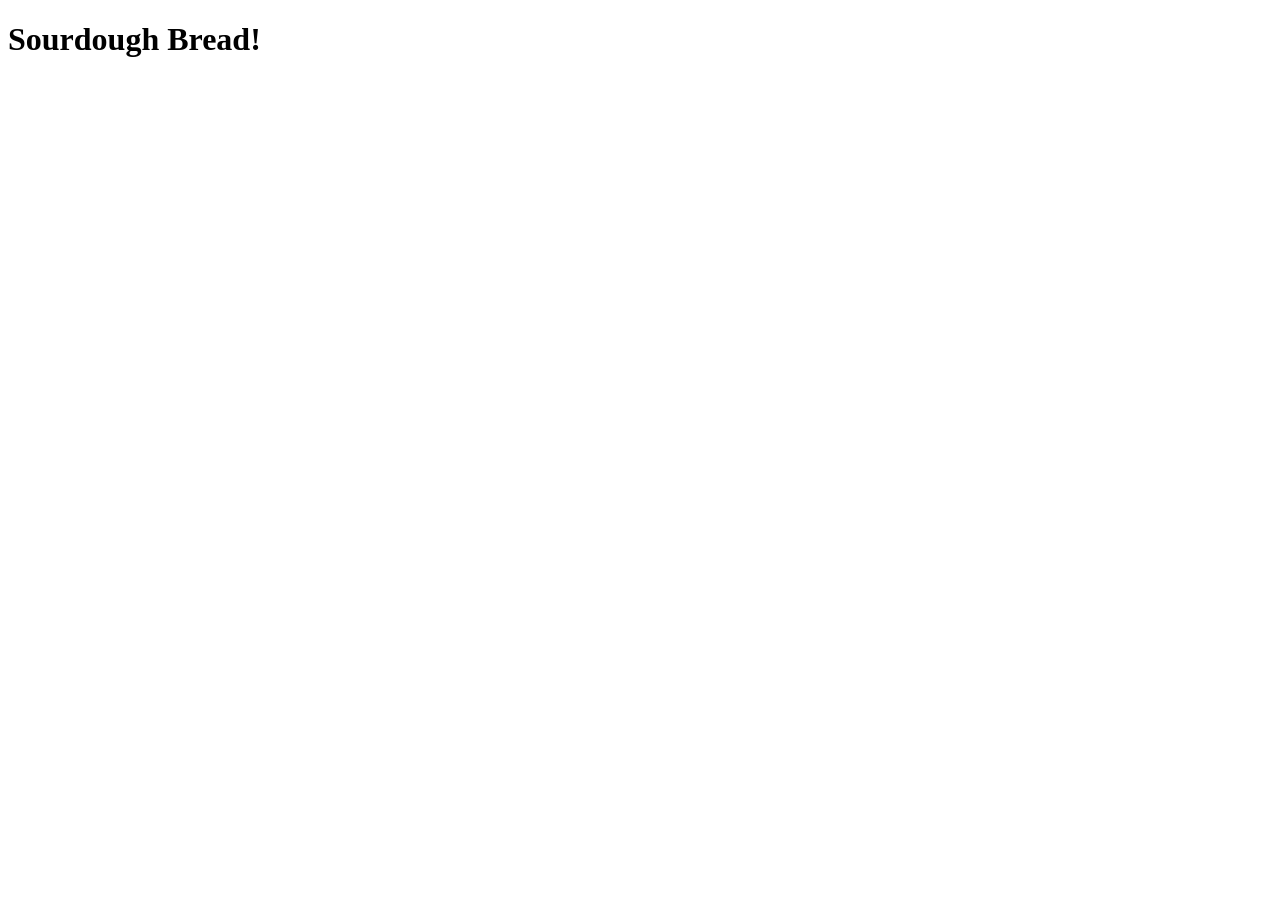
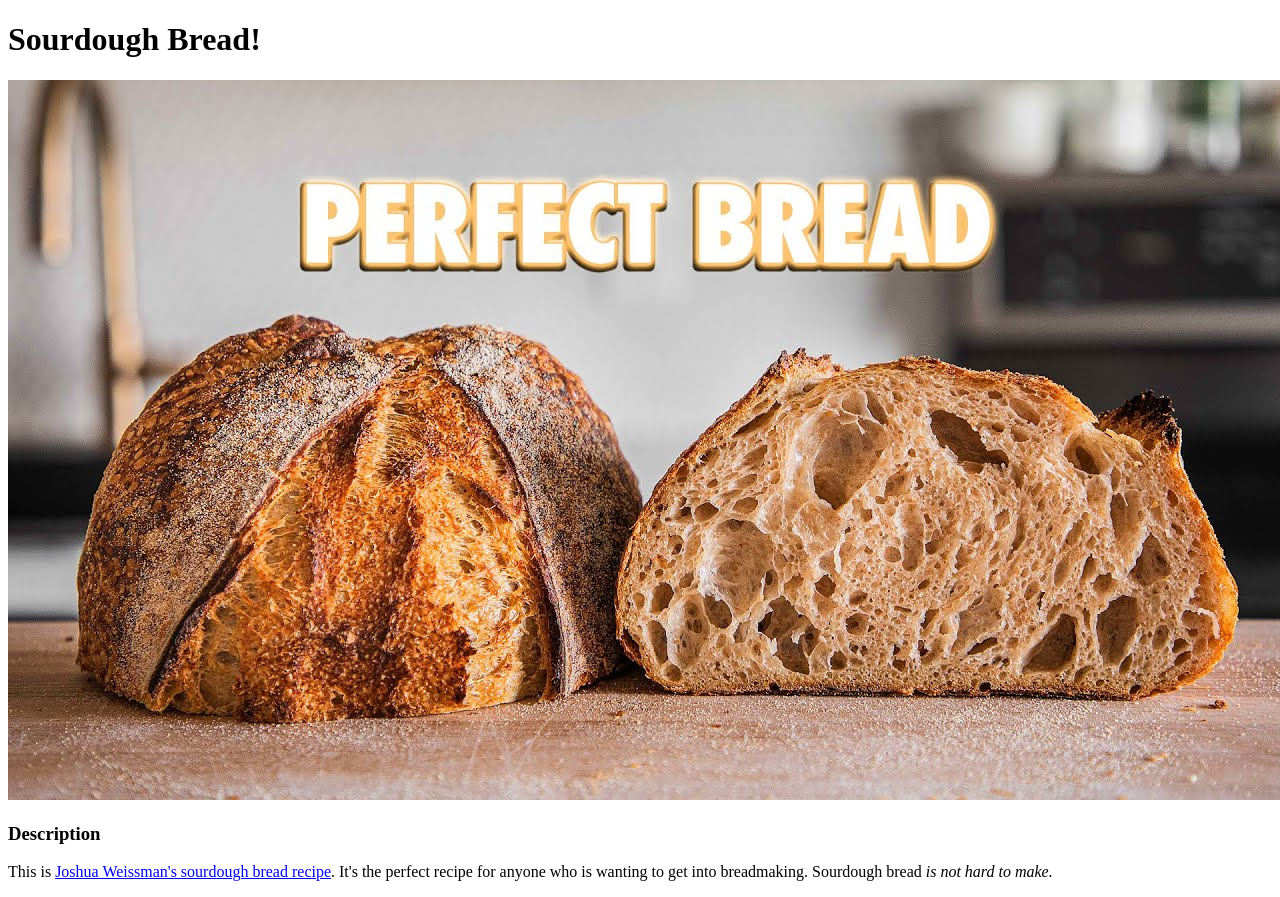
Before and after one commit to kneevin/odin-recipes, a plain HTML site: page recipes/sourdoughbread.html in a window 1280 px wide. Before the commit the page ends 800 px from the top, so only its background shows below. Drawn offline with Linux system fonts and the light colour scheme.

Commit message:
Added description for sourdough bread recipe and also an image of it.

```diff
--- a/recipes/sourdoughbread.html
+++ b/recipes/sourdoughbread.html
@@ -8,6 +8,12 @@
 
 <body>
     <h1>Sourdough Bread!</h1>
+    <img src='../images/bread.jpeg'>
+    <h3>Description</h3>
+    <p>This is <a href='https://www.joshuaweissman.com/post/sourdough-bread'>Joshua Weissman's sourdough bread
+        recipe</a>. It's the perfect recipe for anyone who is wanting to get into breadmaking. Sourdough bread
+        <em>is not hard to make.</em>
+    </p>
 </body>
 
 </html>
```
Also changed, not shown: images/bread.jpeg (added).
